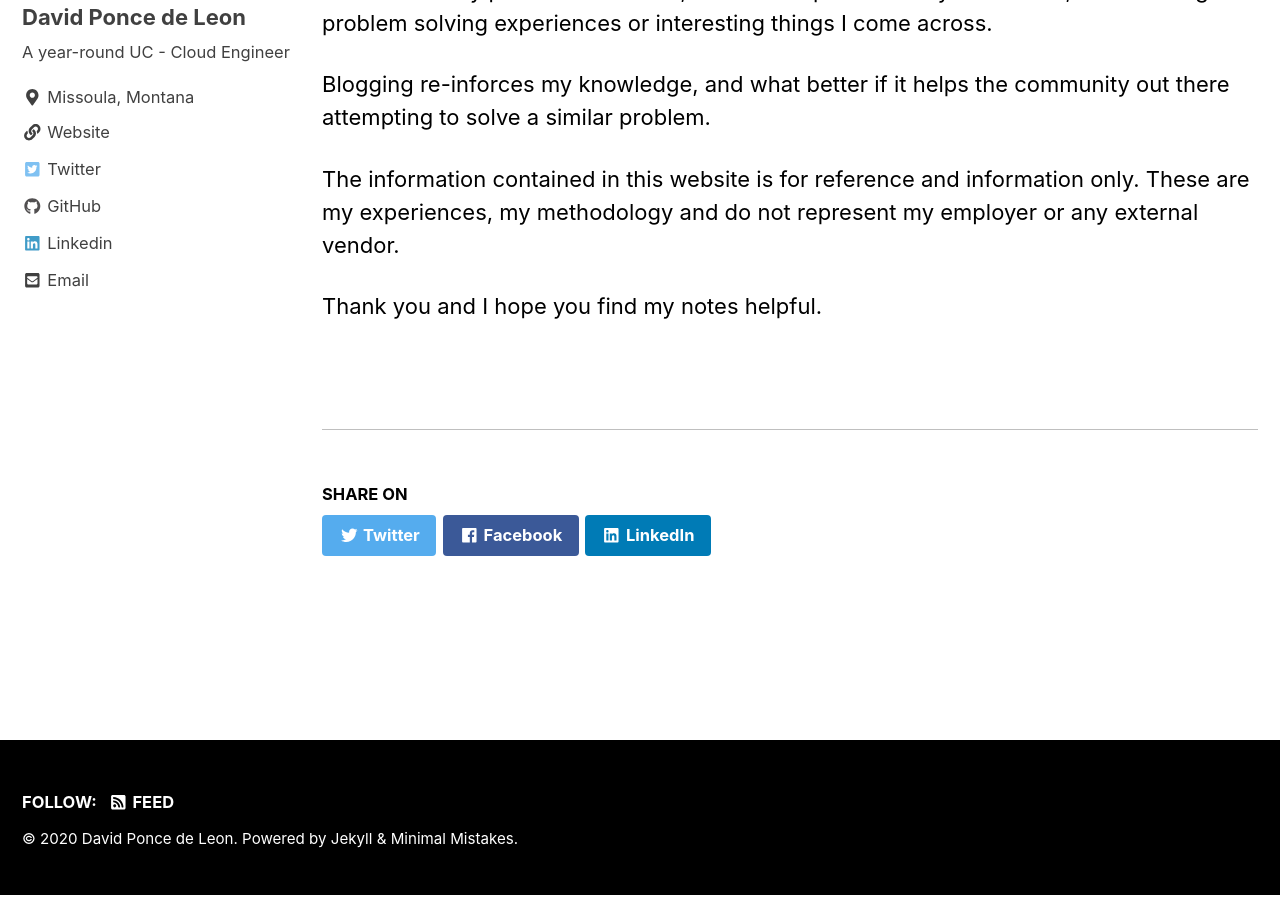
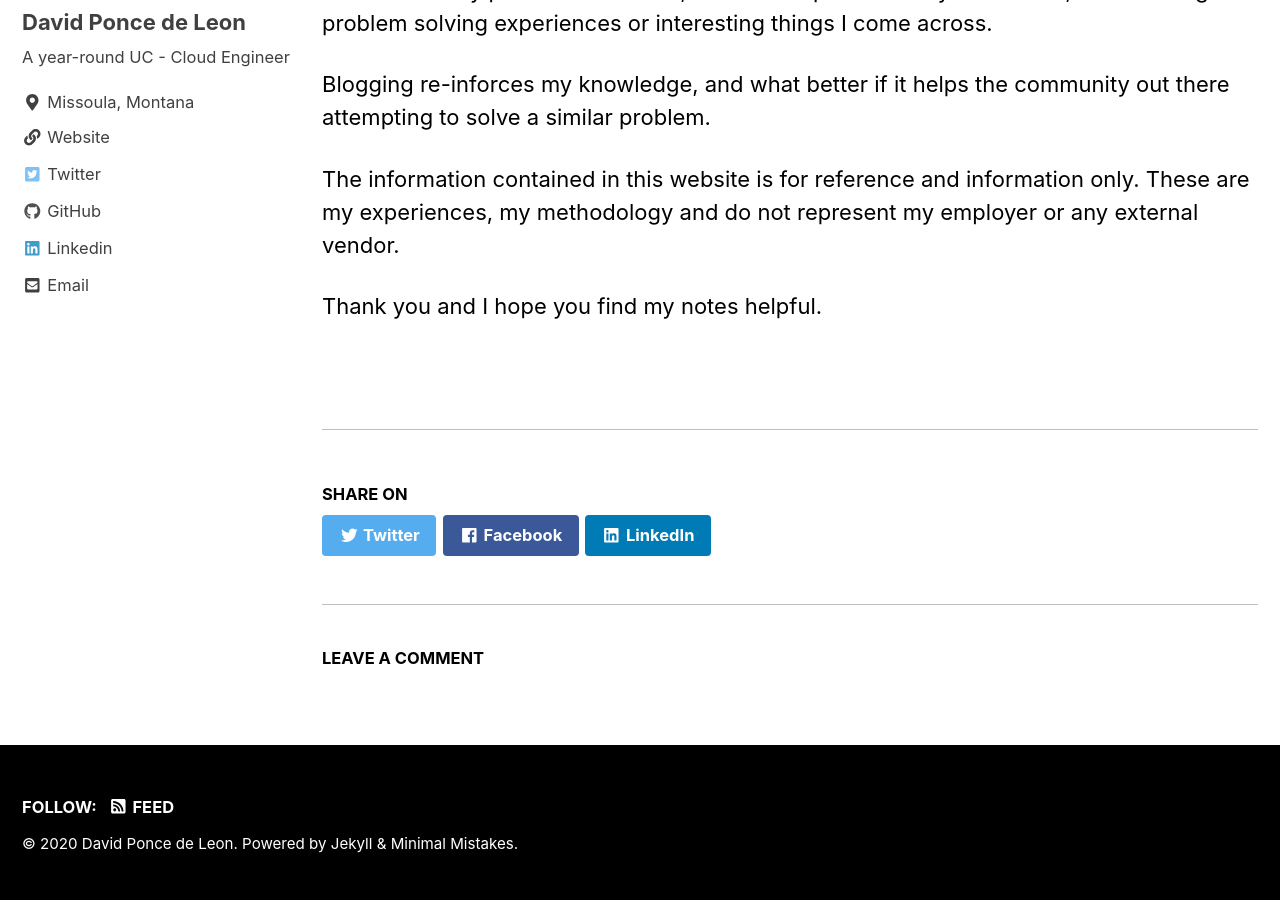
Before and after one commit to Pdleon/pdleon.github.io, a Jekyll site: the page built from _pages/about.md, in a window 1280 px wide and 900 px high, scrolled down 227 px. Built offline with Jekyll 4.4.1, drawn with Linux system fonts in a browser that asks for light colours; cached includes are drawn as plain includes; comment, search, counter and statistics services are not loaded.

Commit message:
comments settings

```diff
--- a/_config.yml
+++ b/_config.yml
@@ -290,7 +290,7 @@ defaults:
       layout: single
       author_profile: true
       read_time: true
-      comments: # true
+      comments: true
       share: true
       related: true
 
@@ -302,6 +302,6 @@ defaults:
       layout: single
       author_profile: true
       read_time: true
-      comments: # true
+      comments: true
       share: true
       related: true
--- a/_includes/comments-providers/utterances.html
+++ b/_includes/comments-providers/utterances.html
@@ -10,7 +10,7 @@
 
     var script = document.createElement('script');
     script.setAttribute('src', 'https://utteranc.es/client.js');
-    script.setAttribute('repo', '{{ site.repository }}');
+    script.setAttribute('repo', '{{ pdleon/pdleon.github.io }}');
     script.setAttribute('issue-term', '{{ site.comments.utterances.issue_term | default: "pathname" }}');
     script.setAttribute('theme', '{{ site.comments.utterances.theme | default: "github-light" }}');
     script.setAttribute('crossorigin', 'anonymous');
```
